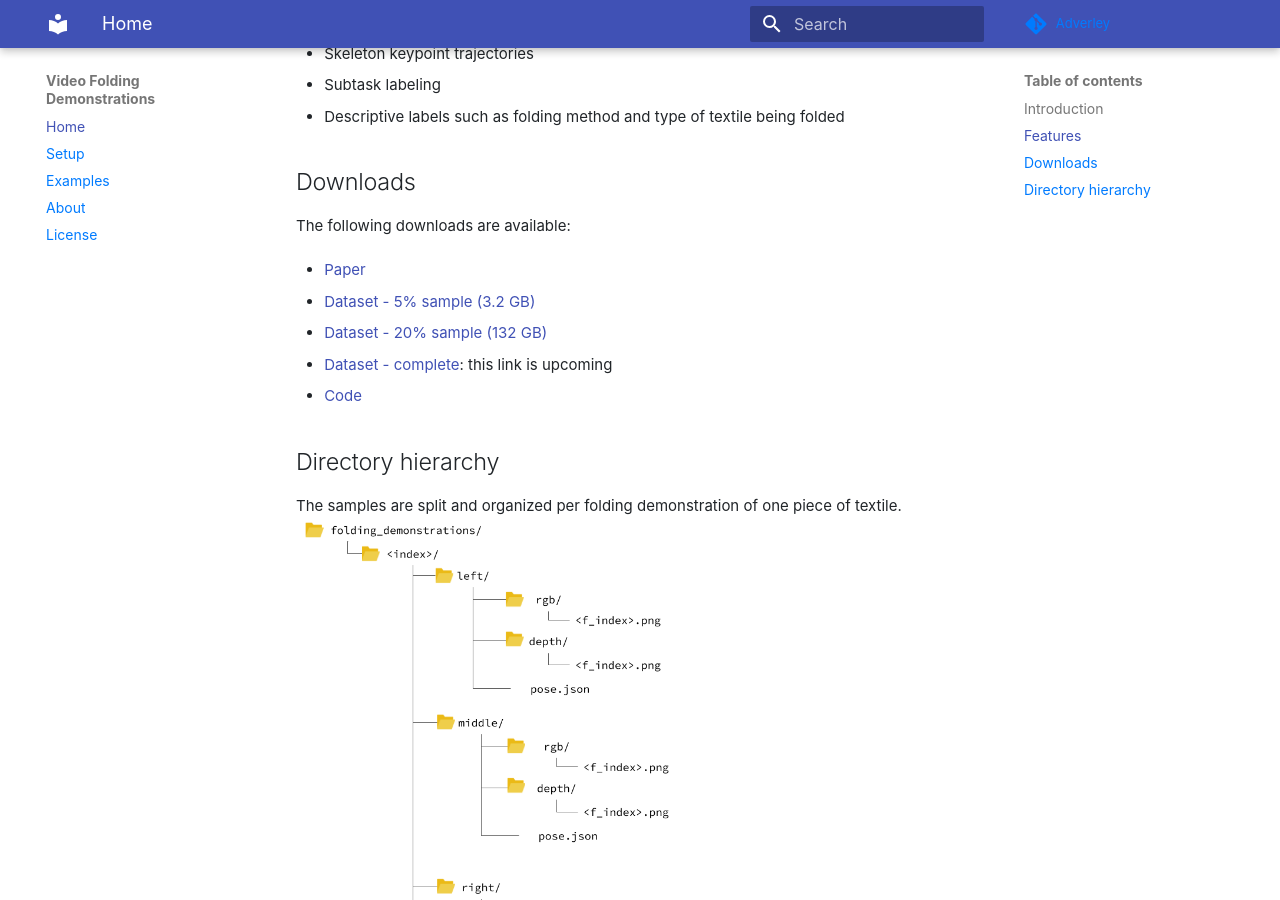
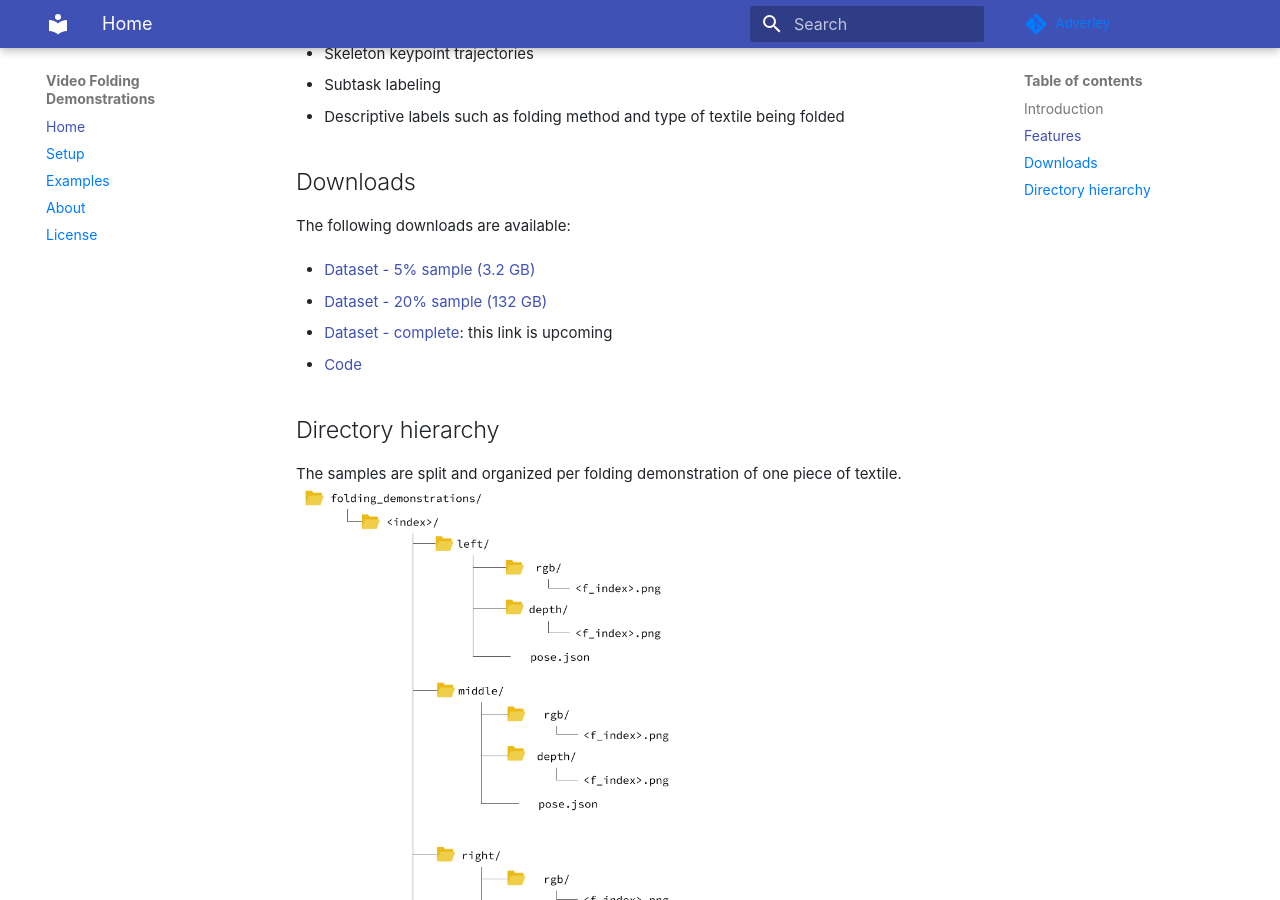
Before and after one commit to adverley/folding-demonstrations, an MkDocs documentation site: the page built from docs/index.md, in a window 1280 px wide and 900 px high, scrolled down 1826 px. Built offline with MkDocs 1.6.1 and Material for MkDocs 9.7.7, drawn with Linux system fonts in a browser that asks for light colours.

Commit message:
Update links

```diff
--- a/docs/index.md
+++ b/docs/index.md
@@ -35,7 +35,6 @@ The folding demonstrations in this dataset are exposed using the following featu
 ## Downloads
 The following downloads are available:
 
- * [Paper](https://drive.google.com/open?id=1_bysCx7iDMo9baxbVVkTZLYxpot1_1zw)
  * [Dataset - 5% sample (3.2 GB)](https://cloud.ilabt.imec.be/index.php/s/JLFNpSZ2YeRE7rE)
  * [Dataset - 20% sample (132 GB)](https://cloud.ilabt.imec.be/index.php/s/5T8BAr6TcJK64Yj)
  * [Dataset - complete](): this link is upcoming
```
